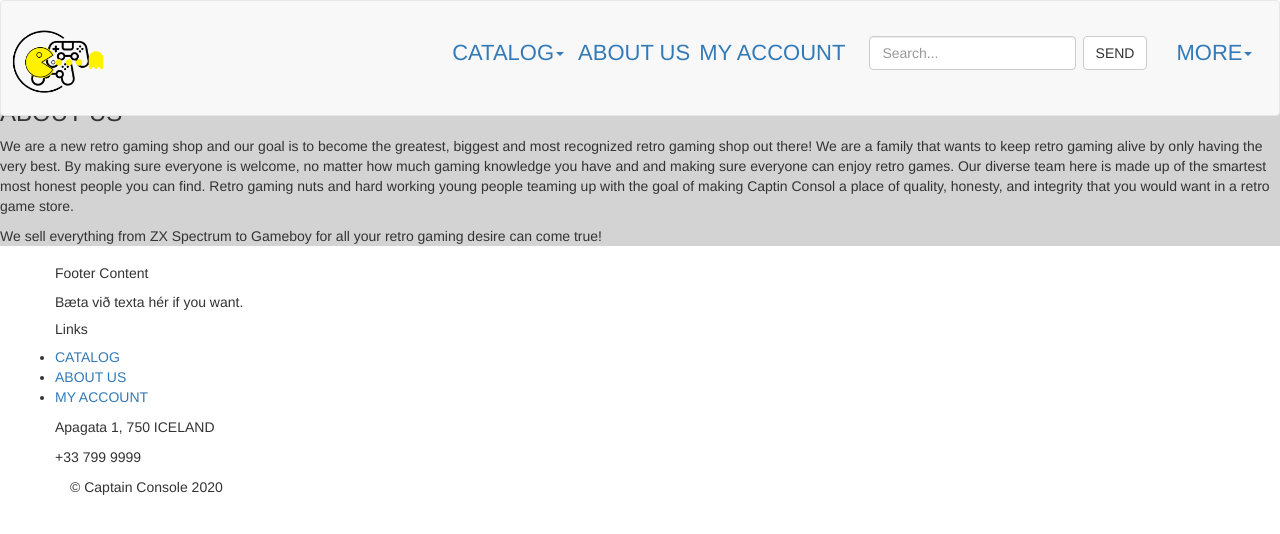
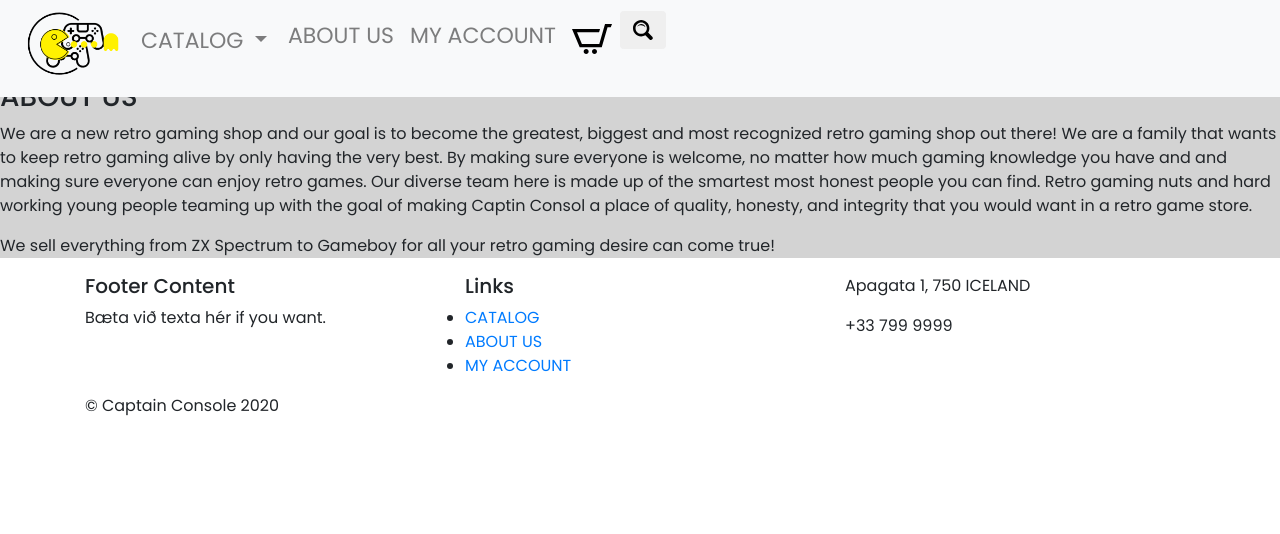
Before and after one commit to sarablondal/verklegt2-46, a Django app: page /about_us/ in a window 1280 px wide. Shown: the top 534 px of the page. Run offline with Django 3.2, Linux system fonts and the light colour scheme; some libraries are stand-ins or nearby versions.

Commit message:
index, base,html og ehv virkar !

```diff
--- a/static/js/index.js
+++ b/static/js/index.js
@@ -0,0 +1 @@
+import 'bootstrap';
--- a/templates/base.html
+++ b/templates/base.html
@@ -6,18 +6,12 @@
 		<meta charset="UTF-8" />
 		<meta name="viewport" content="width=device-width, initial-scale=1.0" />
 		<meta http-equiv="X-UA-Compatible" content="ie=edge" />
-		<link
-			href="https://fonts.googleapis.com/css?family=Poppins:400,500&display=swap"
-			rel="stylesheet"
-		/>
-        <!-- Location of css stylesheets -->
-
+        <!-- Bootstrap CSS -->
+    <link rel="stylesheet" href="https://stackpath.bootstrapcdn.com/bootstrap/4.1.3/css/bootstrap.min.css" integrity="sha384-MCw98/SFnGE8fJT3GXwEOngsV7Zt27NXFoaoApmYm81iuXoPkFOJwJ8ERdknLPMO" crossorigin="anonymous">
+        <link href="https://fonts.googleapis.com/css?family=Poppins:400,500&display=swap" rel="stylesheet"/>
+         <!-- Our stylesheets -->
 		<link rel="stylesheet" href="../static/css/style.css" />
 
-            <!-- Latest compiled and minified CSS -->
-        <link rel="stylesheet" href="https://maxcdn.bootstrapcdn.com/bootstrap/3.3.7/css/bootstrap.min.css"  integrity="sha384-BVYiiSIFeK1dGmJRAkycuHAHRg32OmUcww7on3RYdg4Va+PmSTsz/K68vbdEjh4u" crossorigin="anonymous">
-		    <!-- Compiled and minified CSS
-        <link rel="stylesheet" href="https://cdnjs.cloudflare.com/ajax/libs/materialize/1.0.0/css/materialize.min.css"> -->
         <title>Captain Console</title>
 <body>
     </head>
@@ -31,7 +25,12 @@
 
 
 {% include 'footer.html' %}
-    <script src="https://cdnjs.cloudflare.com/ajax/libs/jquery/3.5.1/jquery.min.js"></script>
+     <!-- Optional JavaScript -->
+    <!-- jQuery first, then Popper.js, then Bootstrap JS -->
+    <script src="https://code.jquery.com/jquery-3.3.1.slim.min.js" integrity="sha384-q8i/X+965DzO0rT7abK41JStQIAqVgRVzpbzo5smXKp4YfRvH+8abtTE1Pi6jizo" crossorigin="anonymous"></script>
+    <script src="https://cdnjs.cloudflare.com/ajax/libs/popper.js/1.14.3/umd/popper.min.js" integrity="sha384-ZMP7rVo3mIykV+2+9J3UJ46jBk0WLaUAdn689aCwoqbBJiSnjAK/l8WvCWPIPm49" crossorigin="anonymous"></script>
+    <script src="https://stackpath.bootstrapcdn.com/bootstrap/4.1.3/js/bootstrap.min.js" integrity="sha384-ChfqqxuZUCnJSK3+MXmPNIyE6ZbWh2IMqE241rYiqJxyMiZ6OW/JmZQ5stwEULTy" crossorigin="anonymous"></script>
+     <!-- Our javascript -->
     <script src="{% static 'js/consoles.js' %}"></script>
 </body>
 </html>
--- a/templates/footer.html
+++ b/templates/footer.html
@@ -1,12 +1,12 @@
 <footer class="page-footer">
   <div class="container">
     <div class="row">
-      <div class="col 1">
+      <div class="col">
         <h5>Footer Content</h5>
         <p>Bæta við texta hér if you want.</p>
       </div>
 
-      <div class="col 2">
+      <div class="col">
         <h5>Links</h5>
         <ul class="footer-links">
           <li><a href="#!">CATALOG</a></li>
@@ -14,13 +14,14 @@
           <li><a href="#!">MY ACCOUNT</a></li>
         </ul>
       </div>
-        <div class="col 3">
+        <div class="col">
             <p> Apagata 1, 750 ICELAND</p>
             <p>+33 799 9999</p>
-    </div>
+        </div>
   </div>
 
   <div class="footer-copyright">
     © Captain Console 2020
   </div>
+  </div>
 </footer>
--- a/templates/navigation.html
+++ b/templates/navigation.html
@@ -1,49 +1,56 @@
 <header>
-    <div class="navbar navbar-default">
-            <div class = "logo-container">
-                <a class="logo-img" href="">
+    <nav class="navbar navbar-expand-sm navbar-light bg-light">
+          <a class="navbar-brand" href="#">
+              <a class="logo-img" href="">
                     <img src="../static/img/clogo1.png" width="100" height="100" alt="">
                     </a>
-            </div>
+          </a>
+          <button class="navbar-toggler" type="button" data-toggle="collapse" data-target="#navbarSupportedContent" aria-controls="navbarSupportedContent" aria-expanded="false" aria-label="Toggle navigation">
+            <span class="navbar-toggler-icon"></span>
+          </button>
+
             <!-- aðal navbar links -->
         <nav>
-            <div class="collapse navbar-collapse" id="bs-example-navbar-collapse-1">
-                <ul class="nav-links">
+            <div class="collapse navbar-collapse" id="navbarNav">
+                <ul class="navbar-nav mr-auto">
                  <!-- CATALOG DROPDOWN -->
-                    <li class="dropdown">
-                        <a href="#" class="dropdown-toggle" data-toggle="dropdown" role="button" aria-haspopup="true"
-                           aria-expanded="false">CATALOG<span class="caret"></span></a>
-                        <ul class="dropdown-menu">
-                            <li><a href="#">CONSOLES</a></li>
-                            <li role="separator" class="divider"></li>
-                            <li><a href="#">GAMES</a></li>
-                            <li role="separator" class="divider"></li>
-                            <li><a href="#">OTHER</a></li>
-                        </ul>
+                    <li class="nav-item dropdown">
+                        <a class="nav-link dropdown-toggle" href="#" id="navbarDropdown" role="button" data-toggle="dropdown" aria-haspopup="true" aria-expanded="false">
+                            CATALOG
+                        </a>
+                        <div class="dropdown-menu" aria-labelledby="navbarDropdown">
+                            <a class="dropdown-item" href="#">CONSOLES</a>
+                            <div class="dropdown-divider"></div>
+                            <a class="dropdown-item" href="#">GAMES</a>
+                            <div class="dropdown-divider"></div>
+                            <a class="dropdown-item" href="#">OTHER</a>
+                        </div>
                     </li>
-                    <li><a href="{% url 'about_usindex'%}">ABOUT US</a></li>
-                    <!-- LINK -->
-                    <li><a href="{% url 'my_accountindex'%}">MY ACCOUNT</a></li>
+                          <li class="nav-item">
+                              <a class="nav-link" href="{% url 'about_usindex'%}">ABOUT US</a>
+                          </li>
+                    <li class="nav-item">
+                        <a class="nav-link" href="{% url 'my_accountindex'%}">MY ACCOUNT</a>
+                    </li>
+                    <li class="nav-cart">
+                        <a class="nav-link" href="#"><img src="../static/img/cart1.svg" width="40" height="40" alt=""> </a>
+                    </li>
+
+
                 <!-- SEARCH TAKKI -->
                     <form class="navbar-form navbar-left">
                         <div class="form-group">
                         <!-- edit breki, tengja search bar við leitar function bakendamegin, editaði bara input type=
                          og gaf searchbox og serachbtn id-->
-                        <input type="text" class="form-control" id="searchBox" placeholder="Search...">
+                        <button type="submit" class="btn btn-default" id="searchBtn" placeholder="Search...">
+                        <img src="../static/img/search.svg" width="20" height="20" alt=""></button>
                         </div>
-                        <button type="submit" class="btn btn-default" id="searchBtn">SEND</button>
                     </form>
-                <!-- MORE TAKKINN MEÐ DROPDOWN-->
-                    <li class="dropdown">
-                        <a href="#" class="dropdown-toggle" data-toggle="dropdown" role="button" aria-haspopup="true"
-                           aria-expanded="false">MORE<span class="caret"></span></a>
-                        <ul class="dropdown-menu">
-                            <li><a href="#">CONSOLES</a></li>
                         </ul>
                     </li>
                 </ul>
             </div>
 
         </nav>
-    </div>
+    </nav>
 </header>
```
